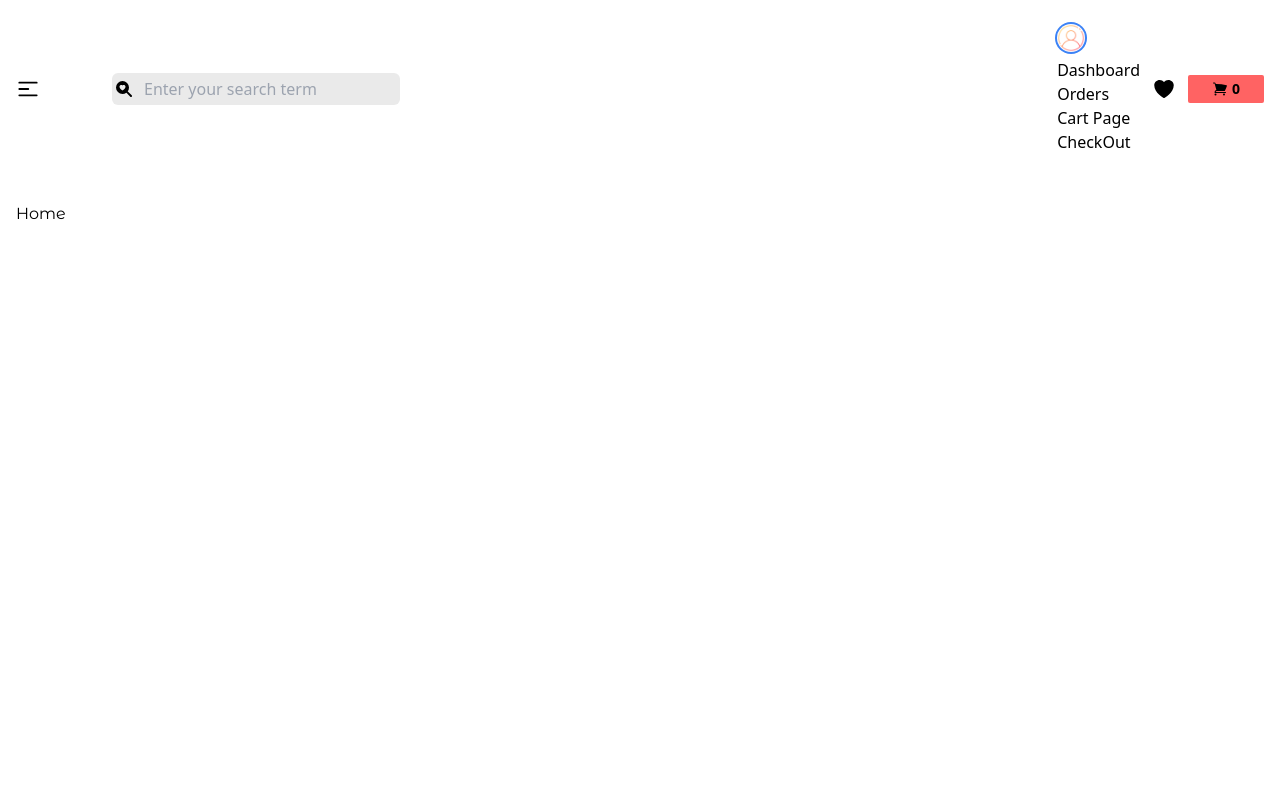
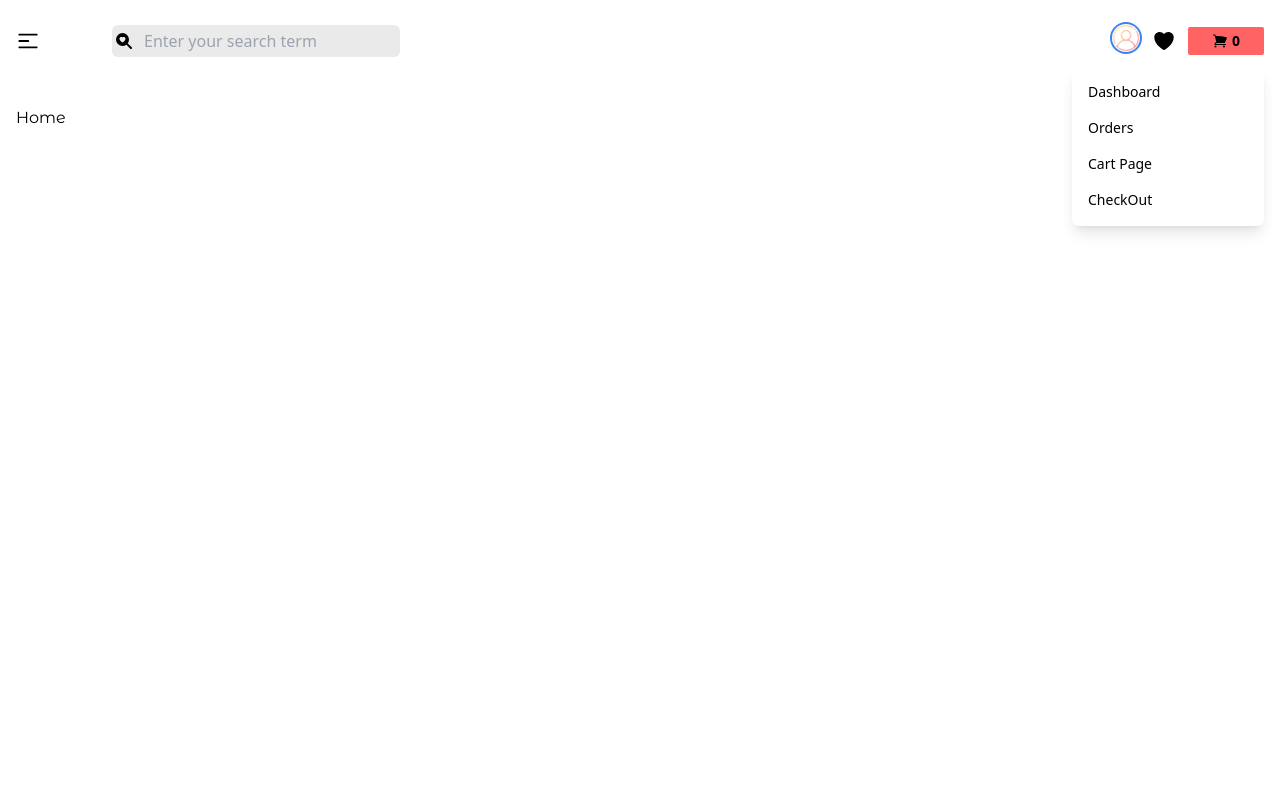
Before and after one commit to Z-bot-pi/BookShop, a React (Vite) app in the folder frontend/: page / in a window 1280 px wide. Both pictures are taken after a click on the button 1125 px from the left and 38 px from the top of the page. Shown: the top 800 px of the page. Built offline with nearby package versions, Linux system fonts and the light colour scheme.

Commit message:
drop down css

```diff
--- a/frontend/src/components/Navbar.jsx
+++ b/frontend/src/components/Navbar.jsx
@@ -51,12 +51,12 @@ const Navbar = () => {
           {/*dispay dropdowns*/}
           {
             isDropdownOpen && (
-              <div>
-                <ul>
+              <div className="absolute right-0 mt-2 w-48 bg-white shadow-lg rounded-md z-40">
+                <ul className="py-2">
                   {
                     navigation.map((item) => (
                       <li key={item.name}>
-                        <Link to={item.href}>
+                        <Link to={item.href} className="block px-4 py-2 text-sm hover:bg-gray-100">
                         {item.name}
                         </Link>
                       </li>
```
